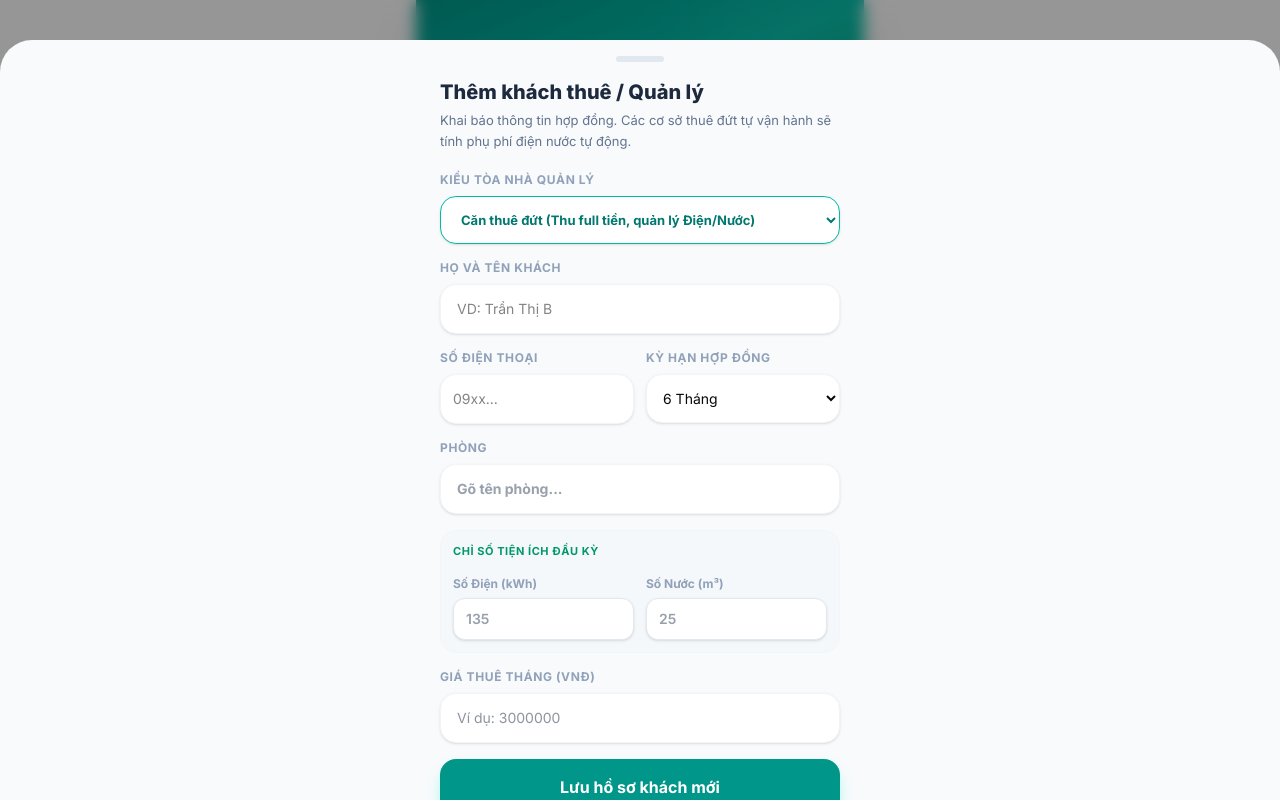
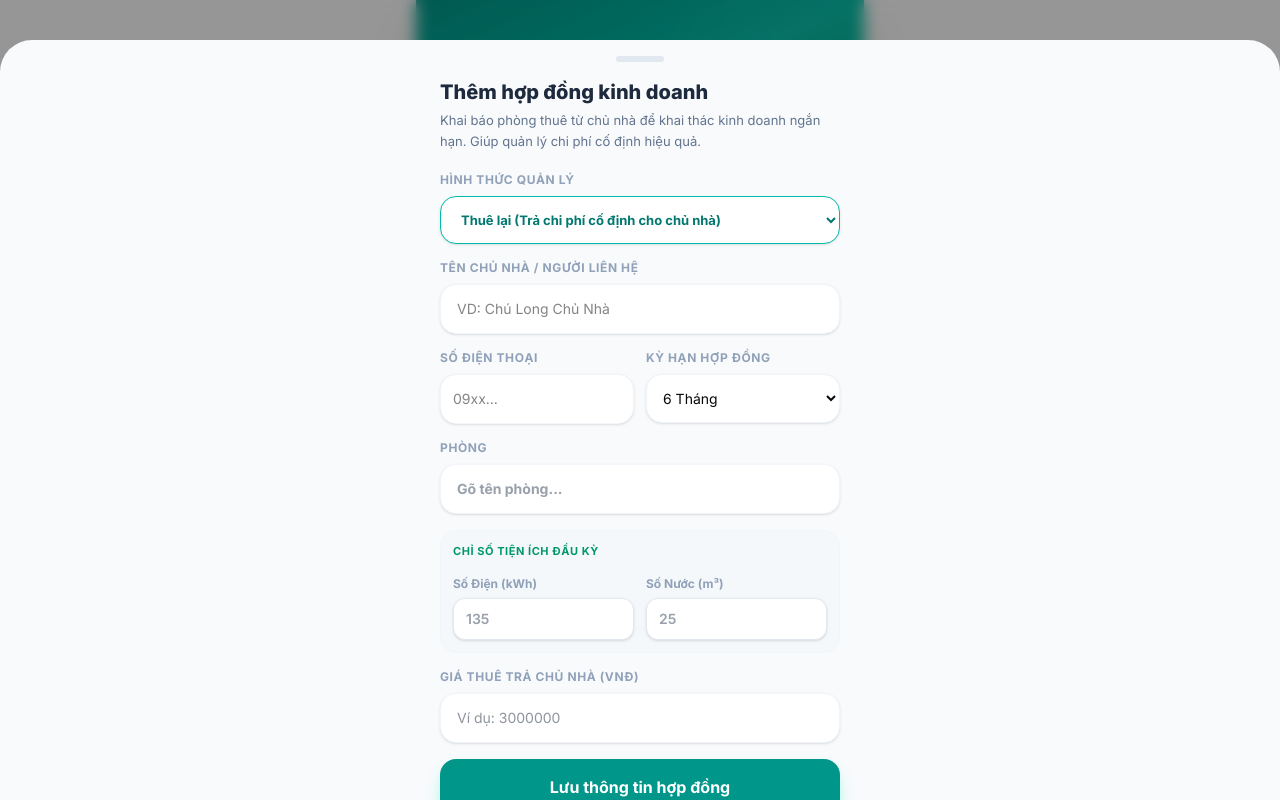
Before and after one commit to ngkienmkqn/renroom-mobile-pms, a Next.js app: page /tenants in a window 1280 px wide. Both pictures are taken after a click on the button 824 px from the left and 80 px from the top of the page. Built offline with nearby package versions, Linux system fonts and the light colour scheme.

Commit message:
style(crm): fix darkmode in tenants drawer and adjust wording to describe long-term lease costs

```diff
--- a/app/tenants/page.tsx
+++ b/app/tenants/page.tsx
@@ -124,8 +124,8 @@ export default function TenantsPage() {
         <div className="absolute -top-14 -right-14 w-56 h-56 bg-white/5 rounded-full blur-3xl" />
         <div className="relative z-10 flex justify-between items-center">
           <div>
-            <h1 className="text-xl font-bold text-white tracking-tight">Khách thuê</h1>
-            <p className="text-teal-100 text-xs mt-1">{tenants.length} khách đang thuê định kỳ</p>
+            <h1 className="text-xl font-bold text-white tracking-tight">Hợp đồng mặt bằng</h1>
+            <p className="text-teal-100 text-xs mt-1">{tenants.length} cơ sở đang kinh doanh</p>
           </div>
           <Drawer.Root open={isDrawerOpen} onOpenChange={setIsDrawerOpen}>
             <Drawer.Trigger asChild>
@@ -135,33 +135,33 @@ export default function TenantsPage() {
             </Drawer.Trigger>
             <Drawer.Portal>
               <Drawer.Overlay className="fixed inset-0 bg-black/40 z-[100] backdrop-blur-sm" />
-              <Drawer.Content className="fixed bottom-0 left-0 right-0 z-[100] bg-slate-50 flex flex-col rounded-t-[32px] h-[95vh] outline-none">
-                <div className="mx-auto w-12 h-1.5 flex-shrink-0 rounded-full bg-slate-200 my-4" />
+              <Drawer.Content className="fixed bottom-0 left-0 right-0 z-[100] bg-slate-50 dark:bg-slate-900 flex flex-col rounded-t-[32px] h-[95vh] outline-none">
+                <div className="mx-auto w-12 h-1.5 flex-shrink-0 rounded-full bg-slate-200 dark:bg-slate-700 my-4" />
                 <div className="max-w-md w-full mx-auto flex flex-col overflow-auto px-6 pb-6 h-full">
-                  <Drawer.Title className="font-extrabold text-xl text-slate-800 mb-1">Thêm khách thuê / Quản lý</Drawer.Title>
-                  <p className="text-[13px] text-slate-500 mb-5 leading-relaxed">Khai báo thông tin hợp đồng. Các cơ sở thuê đứt tự vận hành sẽ tính phụ phí điện nước tự động.</p>
+                  <Drawer.Title className="font-extrabold text-xl text-slate-800 dark:text-white mb-1">Thêm hợp đồng kinh doanh</Drawer.Title>
+                  <p className="text-[13px] text-slate-500 dark:text-slate-400 mb-5 leading-relaxed">Khai báo phòng thuê từ chủ nhà để khai thác kinh doanh ngắn hạn. Giúp quản lý chi phí cố định hiệu quả.</p>
 
                   <div className="space-y-4">
                     <div>
-                      <label className="text-xs font-bold text-slate-400 uppercase tracking-wider mb-2 block">Kiểu tòa nhà quản lý</label>
+                      <label className="text-xs font-bold text-slate-400 uppercase tracking-wider mb-2 block">Hình thức quản lý</label>
                       <select
                         value={bType}
                         onChange={(e) => setBType(e.target.value as "thue_dut" | "book_ho")}
-                        className="w-full px-4 py-3.5 bg-white rounded-2xl border border-teal-500 shadow-sm text-[13px] font-bold text-teal-700 outline-none focus:ring-2 focus:ring-teal-500/30"
+                        className="w-full px-4 py-3.5 bg-white dark:bg-slate-800 dark:text-white rounded-2xl border border-teal-500 dark:border-teal-500/50 shadow-sm text-[13px] font-bold text-teal-700 dark:text-teal-400 outline-none focus:ring-2 focus:ring-teal-500/30"
                       >
-                        <option value="thue_dut">Căn thuê đứt (Thu full tiền, quản lý Điện/Nước)</option>
-                        <option value="book_ho">Căn book hộ (Chỉ thu % hoặc tiền hoa hồng)</option>
+                        <option value="thue_dut">Thuê lại (Trả chi phí cố định cho chủ nhà)</option>
+                        <option value="book_ho">Môi giới / Cộng tác viên (Chỉ thu phần trăm hoa hồng)</option>
                       </select>
                     </div>
 
                     <div>
-                      <label className="text-xs font-bold text-slate-400 uppercase tracking-wider mb-2 block">Họ và tên khách</label>
+                      <label className="text-xs font-bold text-slate-400 uppercase tracking-wider mb-2 block">Tên chủ nhà / Người liên hệ</label>
                       <input
                         type="text"
                         value={name}
                         onChange={(e) => setName(e.target.value)}
-                        className="w-full px-4 py-3.5 bg-white rounded-2xl border border-slate-100 shadow-sm text-sm focus:outline-none focus:ring-2 focus:ring-teal-500/20"
-                        placeholder="VD: Trần Thị B"
+                        className="w-full px-4 py-3.5 bg-white dark:bg-slate-800 dark:text-white rounded-2xl border border-slate-100 dark:border-slate-700 shadow-sm text-sm focus:outline-none focus:ring-2 focus:ring-teal-500/20"
+                        placeholder="VD: Chú Long Chủ Nhà"
                       />
                     </div>
 
@@ -172,7 +172,7 @@ export default function TenantsPage() {
                           type="tel"
                           value={phone}
                           onChange={(e) => setPhone(e.target.value)}
-                          className="w-full px-3 py-3.5 bg-white rounded-2xl border border-slate-100 shadow-sm text-sm focus:outline-none"
+                          className="w-full px-3 py-3.5 bg-white dark:bg-slate-800 dark:text-white rounded-2xl border border-slate-100 dark:border-slate-700 shadow-sm text-sm focus:outline-none"
                           placeholder="09xx..."
                         />
                       </div>
@@ -181,7 +181,7 @@ export default function TenantsPage() {
                         <select
                           value={months}
                           onChange={(e) => setMonths(e.target.value)}
-                          className="w-full px-3 py-3.5 bg-white rounded-2xl border border-slate-100 shadow-sm text-sm focus:outline-none"
+                          className="w-full px-3 py-3.5 bg-white dark:bg-slate-800 dark:text-white rounded-2xl border border-slate-100 dark:border-slate-700 shadow-sm text-sm focus:outline-none"
                         >
                           <option>Ngày (Môi giới)</option>
                           <option>1 Tháng</option>
@@ -198,7 +198,7 @@ export default function TenantsPage() {
                           list="tenants-rooms-list"
                           value={room}
                           onChange={(e) => setRoom(e.target.value)}
-                          className="w-full px-4 py-3.5 bg-white rounded-2xl border border-slate-100 shadow-sm text-sm font-bold text-slate-700 focus:outline-none"
+                          className="w-full px-4 py-3.5 bg-white dark:bg-slate-800 dark:text-white rounded-2xl border border-slate-100 dark:border-slate-700 shadow-sm text-sm font-bold text-slate-700 dark:text-white focus:outline-none"
                           placeholder="Gõ tên phòng..."
                       />
                       <datalist id="tenants-rooms-list">
@@ -209,39 +209,39 @@ export default function TenantsPage() {
                     </div>
 
                     {bType === "thue_dut" && (
-                      <div className="grid grid-cols-2 gap-3 mt-2 bg-slate-100/50 p-3 rounded-2xl border border-slate-100">
+                      <div className="grid grid-cols-2 gap-3 mt-2 bg-slate-100/50 dark:bg-slate-800/50 p-3 rounded-2xl border border-slate-100 dark:border-slate-700">
                         <div className="col-span-2 mb-1">
-                          <p className="text-[11px] font-bold text-emerald-600 uppercase tracking-wider">Chỉ số tiện ích đầu kỳ</p>
+                          <p className="text-[11px] font-bold text-emerald-600 dark:text-emerald-500 uppercase tracking-wider">Chỉ số tiện ích đầu kỳ</p>
                         </div>
                         <div>
                           <label className="text-xs font-bold text-slate-400 mb-1.5 block">Số Điện (kWh)</label>
-                          <input type="number" className="w-full px-3 py-2.5 bg-white rounded-xl border border-slate-200 shadow-sm text-sm font-semibold text-slate-700 focus:outline-none" placeholder="135" />
+                          <input type="number" className="w-full px-3 py-2.5 bg-white dark:bg-slate-800 dark:text-white rounded-xl border border-slate-200 dark:border-slate-600 shadow-sm text-sm font-semibold text-slate-700 dark:text-white focus:outline-none" placeholder="135" />
                         </div>
                         <div>
                           <label className="text-xs font-bold text-slate-400 mb-1.5 block">Số Nước (m³)</label>
-                          <input type="number" className="w-full px-3 py-2.5 bg-white rounded-xl border border-slate-200 shadow-sm text-sm font-semibold text-slate-700 focus:outline-none" placeholder="25" />
+                          <input type="number" className="w-full px-3 py-2.5 bg-white dark:bg-slate-800 dark:text-white rounded-xl border border-slate-200 dark:border-slate-600 shadow-sm text-sm font-semibold text-slate-700 dark:text-white focus:outline-none" placeholder="25" />
                         </div>
                       </div>
                     )}
 
                     <div>
                       <label className="text-xs font-bold text-slate-400 uppercase tracking-wider mb-2 mt-2 block">
-                        {bType === "thue_dut" ? "Giá thuê tháng (VNĐ)" : "Số tiền nhận / Hoa hồng (VNĐ)"}
+                        {bType === "thue_dut" ? "Giá thuê trả chủ nhà (VNĐ)" : "Số tiền nhận / Hoa hồng (VNĐ)"}
                       </label>
                       <input
                         type="number"
                         value={rent}
                         onChange={(e) => setRent(e.target.value)}
-                        className="w-full px-4 py-3.5 bg-white rounded-2xl border border-slate-100 shadow-sm text-sm font-bold text-slate-800 placeholder:font-normal focus:outline-none"
+                        className="w-full px-4 py-3.5 bg-white dark:bg-slate-800 dark:text-white dark:placeholder:text-slate-500 rounded-2xl border border-slate-100 dark:border-slate-700 shadow-sm text-sm font-bold text-slate-800 dark:text-white placeholder:font-normal focus:outline-none"
                         placeholder="Ví dụ: 3000000"
                       />
                     </div>
 
                     <button
                       onClick={handleCreateTenant}
-                      className="w-full mt-4 bg-teal-600 text-white font-bold py-4 rounded-2xl flex justify-center items-center shadow-lg shadow-teal-200 active:scale-[0.98] transition-transform"
+                      className="w-full mt-4 bg-teal-600 text-white font-bold py-4 rounded-2xl flex justify-center items-center shadow-lg shadow-teal-200 dark:shadow-none active:scale-[0.98] transition-transform"
                     >
-                      Lưu hồ sơ khách mới
+                      Lưu thông tin hợp đồng
                     </button>
                   </div>
                 </div>
@@ -283,10 +283,10 @@ export default function TenantsPage() {
         {/* Tenant Cards */}
         <div className="flex flex-col gap-3">
           {filtered.length === 0 && (
-            <div className="text-center py-16 text-slate-400 border-2 border-dashed border-slate-200 rounded-3xl mt-4">
+            <div className="text-center py-16 text-slate-400 dark:text-slate-500 border-2 border-dashed border-slate-200 dark:border-slate-700/50 rounded-3xl mt-4">
               <Users size={40} className="mx-auto mb-3 opacity-30 text-teal-500" />
-              <p className="text-sm font-semibold">Chưa có khách thuê nào</p>
-              <p className="text-xs mt-1 text-slate-400">Click dấu cộng (+) trên cùng để thêm khách</p>
+              <p className="text-sm font-semibold">Chưa có hợp đồng nào</p>
+              <p className="text-xs mt-1 text-slate-400 dark:text-slate-600">Click dấu cộng (+) trên cùng để khai báo kinh doanh</p>
             </div>
           )}
           {filtered.map((tenant, idx) => {
```
